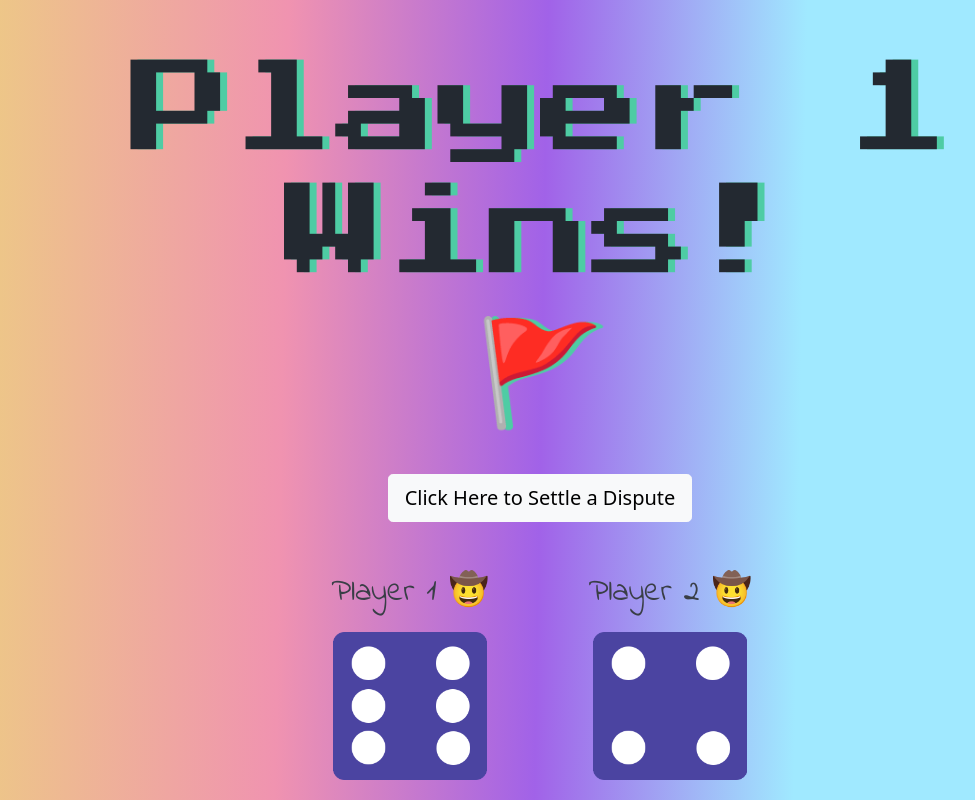
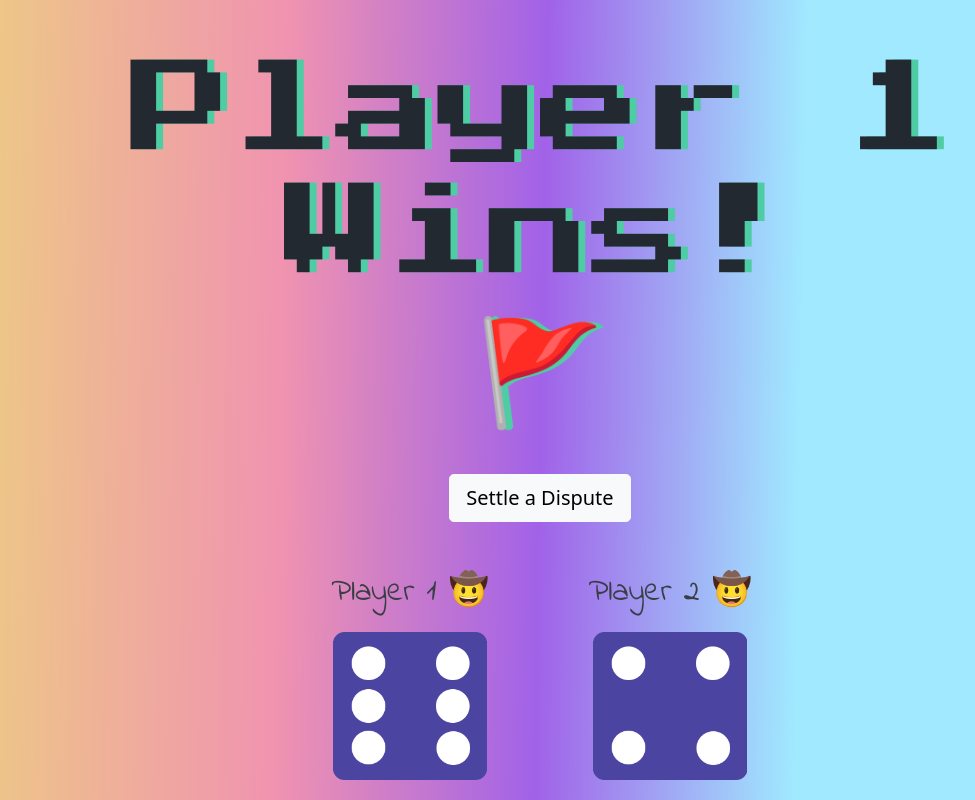
Before and after one commit to iosvaldo/Dace-Game, a plain HTML site: page index.html in a window 1280 px wide. Shown: the top 800 px of the page, without its empty margins (100-1075 px from the left). Drawn offline with nearby package versions, Linux system fonts and the light colour scheme.

Commit message:
Add files via upload

```diff
--- a/index.html
+++ b/index.html
@@ -20,7 +20,7 @@
       <h1>Refresh</h1>
 
       <!-- Button -->
-      <button  class="btn btn-light btn-lg " type="submit" onClick="refreshPage()">Click Here to Settle a Dispute</button>
+      <button  class="btn btn-light btn-lg " type="submit" onClick="refreshPage()">Settle a Dispute</button>
 
       <div class="dice">
         <p class="ply">Player 1 🤠 </p>
```
